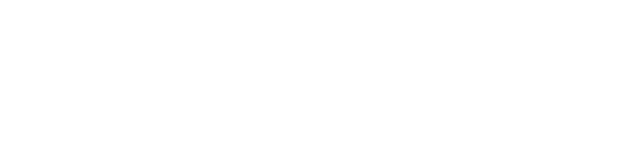
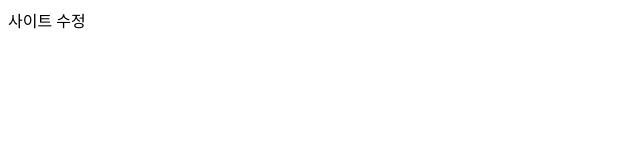
Before and after one commit to brgndy/20211215_site, a plain HTML site: page index.html/index.html in a window 1280 px wide. Shown: the full height of the page, 0-640 px from the left. Drawn offline with Linux system fonts and the light colour scheme.

Commit message:
두번째 업로드 테스트

```diff
--- a/index.html/index.html
+++ b/index.html/index.html
@@ -6,6 +6,8 @@
     <title>Document</title>
 </head>
 <body>
-
+    <div>
+        사이트 수정
+    </div>
 </body>
 </html>
```
